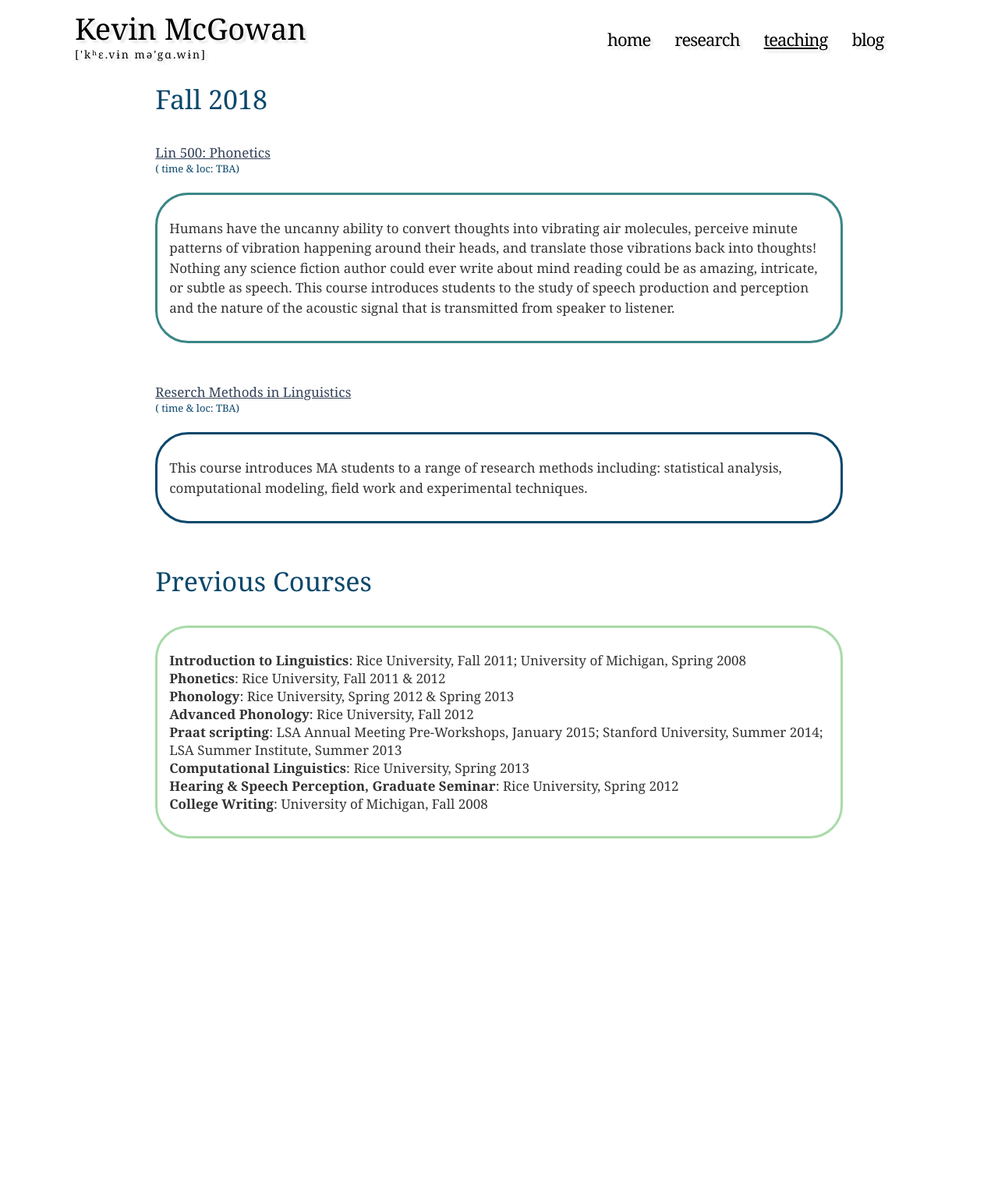
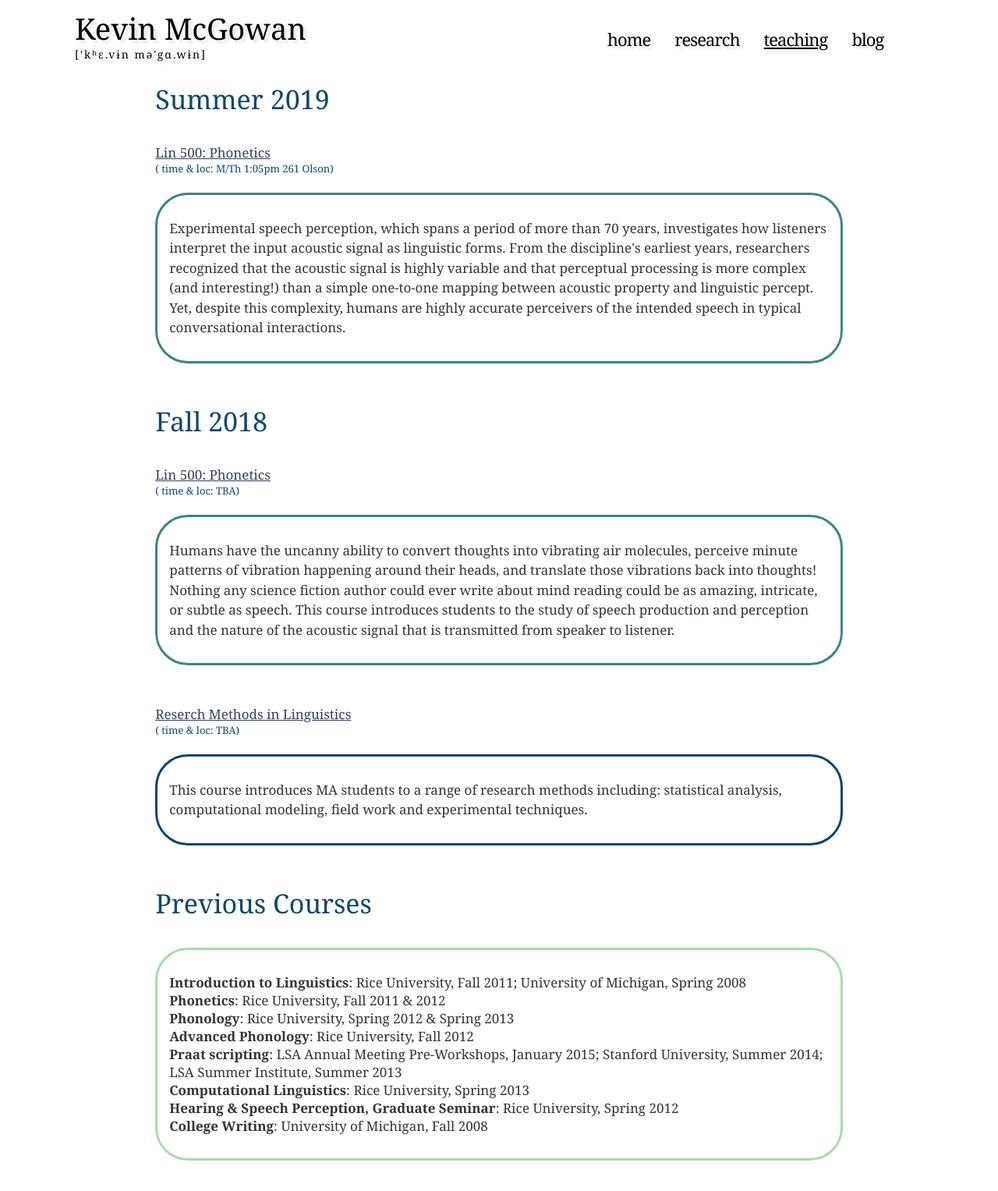
Before and after one commit to kbmcgowan/kbmcgowan.github.io, a Jekyll site: the page built from teaching/index.html, in a window 1280 px wide. Shown: the top 1527 px of the page at 78% size. Built offline with Jekyll 4.4.1, drawn with Linux system fonts in a browser that asks for light colours; nearby versions of some CDN libraries; some web fonts are replaced; library files that are not in the unit come from our copies.

Commit message:
added lsa 2019 class

```diff
--- a/teaching/index.html
+++ b/teaching/index.html
@@ -8,6 +8,16 @@
 <div class="singlecolumn">
 <div class="box">
     <div class="onecolumn">
+
+<h1>Summer 2019</h1>
+<div id="speechPerception">
+	<h3><a href="lsa2019/" style="text-decoration: underline;">Lin 500: Phonetics</a>
+	<p class="whenTaught">( time & loc: M/Th 1:05pm 261 Olson)</p>
+	</h3>
+	<p class="rectangle-border" style="border:3px solid #3B8686;">
+Experimental speech perception, which spans a period of more than 70 years, investigates how listeners interpret the input acoustic signal as linguistic forms. From the discipline's earliest years, researchers recognized that the acoustic signal is highly variable and that perceptual processing is more complex (and interesting!) than a simple one-to-one mapping between acoustic property and linguistic percept. Yet, despite this complexity, humans are highly accurate perceivers of the intended speech in typical conversational interactions.
+	</p>
+</div>
 
 <h1>Fall 2018</h1>
 
```
Also changed, not shown: 10 other files.
